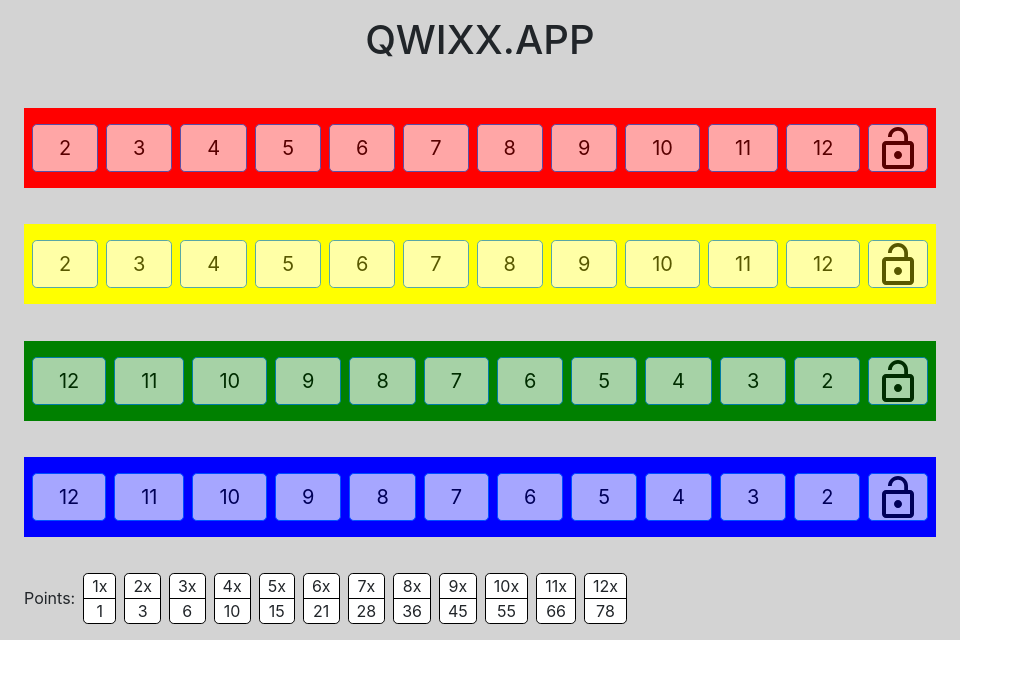
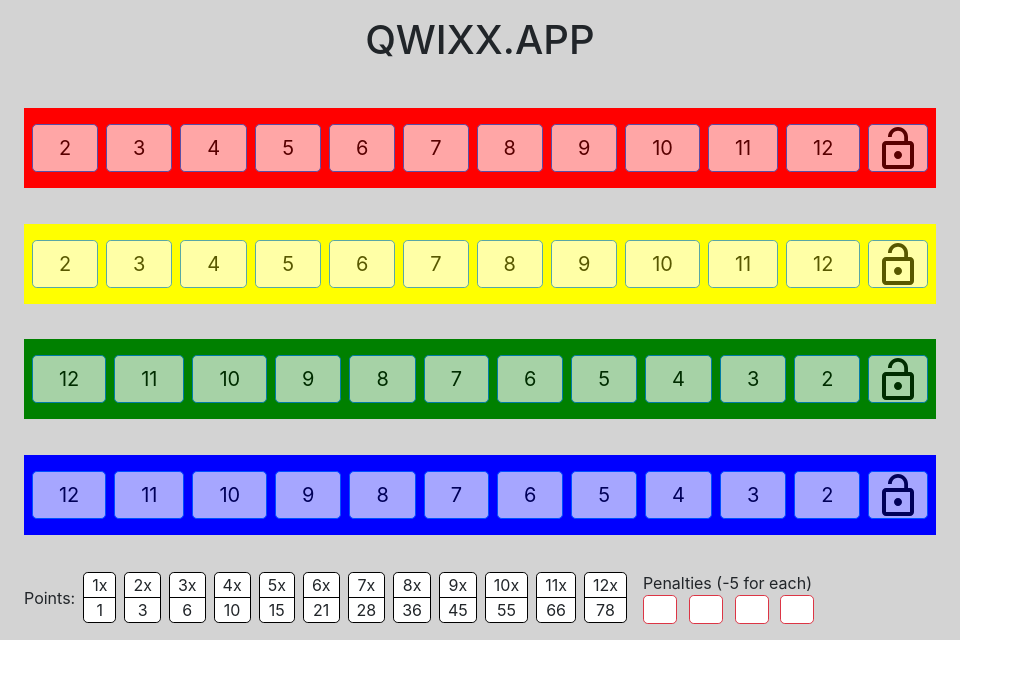
Before and after one commit to jeffellis/qwixx.app, a React (Create React App) app in the folder client/: page / in a window 1280 px wide. Shown: the top 678 px of the page, without its empty margins (0-1023 px from the left). Built offline with nearby package versions, Linux system fonts and the light colour scheme.

Commit message:
- Add penalties

```diff
--- /dev/null
+++ b/client/src/components/Penalties.js
@@ -0,0 +1,48 @@
+import React from "react";
+
+import ToggleButtonGroup from "react-bootstrap/ToggleButtonGroup";
+import ToggleButton from "react-bootstrap/ToggleButton";
+
+import "./Penalties.scss";
+
+const CHECKED_BOXES = [[], [1], [1, 2], [1, 2, 3], [1, 2, 3, 4]];
+const displayName = "Penalties";
+
+const Penalties = (props) => {
+  const onBoxToggled = (checkedValues) => {
+    props.onBoxToggled(checkedValues.length);
+  };
+
+  const toggleButtonGroupProps = {
+    type: "checkbox",
+    onChange: onBoxToggled,
+    value: CHECKED_BOXES[props.penalties],
+  };
+
+  return (
+    <div className={`${displayName}`}>
+      <span>Penalties (-5 for each)</span>
+      <ToggleButtonGroup {...toggleButtonGroupProps}>
+        {getToggleButton(1)}
+        {getToggleButton(2)}
+        {getToggleButton(3)}
+        {getToggleButton(4)}
+      </ToggleButtonGroup>
+    </div>
+  );
+};
+
+Penalties.displayName = displayName;
+
+const getToggleButton = (value) => {
+  const checkboxProps = {
+    size: "lg",
+    type: "checkbox",
+    variant: "outline-danger",
+    value,
+  };
+
+  return <ToggleButton {...checkboxProps} />;
+};
+
+export default Penalties;
--- /dev/null
+++ b/client/src/components/Penalties.scss
@@ -0,0 +1,13 @@
+.Penalties {
+  display: flex;
+  flex-flow: column nowrap;
+  justify-content: flex-start;
+  text-align: left;
+
+  .btn {
+    background-color: white;
+    border-radius: 0.3rem !important;
+    height: 1.8rem;
+    margin-right: 0.8rem;
+  }
+}
--- a/client/src/components/ScoreCard.js
+++ b/client/src/components/ScoreCard.js
@@ -6,6 +6,7 @@
 import PointsList from "./PointsList";
 import Row from "./Row.js";
 import "./ScoreCard.scss";
+import Penalties from "./Penalties";
 
 const INITIAL_ROW_STATE = {
   2: STATES.OPEN,
@@ -38,6 +39,7 @@
     boxState: { ...INITIAL_ROW_STATE },
     reversed: true,
   },
+  penalties: 0,
 };
 
 const markIntermediateBoxes = (row, box, oldState, newState) => {
@@ -50,6 +52,14 @@
 
 const ScoreCard = (props) => {
   const [scores, setScores] = useState(initialState);
+
+  const onPenaltyToggle = (penaltyCount) => {
+    setScores(
+      produce((scores) => {
+        scores.penalties = penaltyCount;
+      })
+    );
+  };
 
   const onBoxToggled = (color, value) => {
     setScores(
@@ -96,6 +106,10 @@
       <Row color="blue" {...rowProps} {...scores.blue} />
       <div className="PointsAndPenalties">
         <PointsList />
+        <Penalties
+          penalties={scores.penalties}
+          onBoxToggled={onPenaltyToggle}
+        />
       </div>
     </div>
   );
--- a/client/src/components/ScoreCard.scss
+++ b/client/src/components/ScoreCard.scss
@@ -15,7 +15,11 @@
     align-items: center;
     display: flex;
     flex-flow: row nowrap;
-    justify-content: start;
+    justify-content: flex-start;
     width: 95%;
   }
+
+  .Penalties {
+    margin-left: 1rem;
+  }
 }
```
